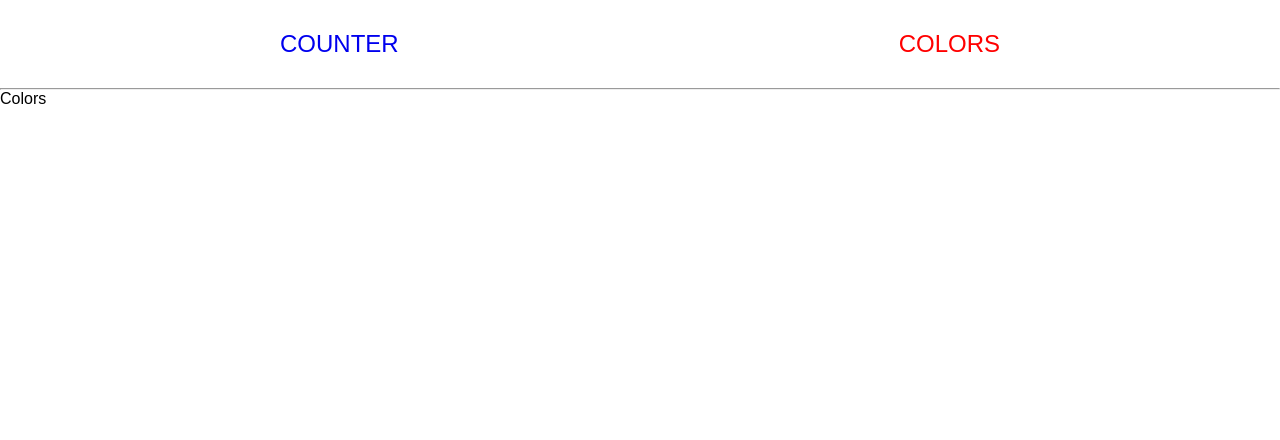
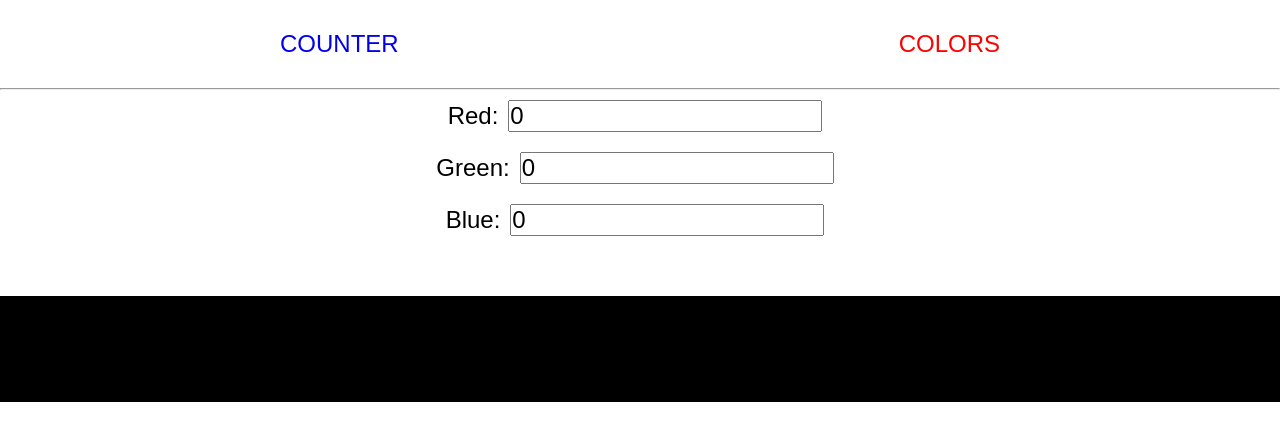
Before and after one commit to beginner1986/ReactReduxTraining, a React (Create React App) app: page /colors in a window 1280 px wide. Shown: the top 440 px of the page. Built offline with nearby package versions, Linux system fonts and the light colour scheme.

Commit message:
Colors logic implemented

```diff
--- a/src/app/layout/styles.css
+++ b/src/app/layout/styles.css
@@ -2,6 +2,19 @@
   margin: 0;
   padding: 0;
   font-family: Arial, Helvetica, sans-serif;
+  font-size: x-large;
+
+}
+
+form {
+  display: flex;
+  flex-direction: column;
+  align-items: center;
+  justify-content: center;
+}
+
+form input {
+  margin: 10px;
 }
 
 .btn {
@@ -15,7 +28,6 @@
   display: flex;
   align-items: center;
   justify-content: space-around;
-  font-size: x-large;
   margin: 30px;
 }
 
@@ -37,3 +49,10 @@
   margin: 25px;
   padding: 25px;
 }
+
+#color {
+  margin: 50px 0;
+  width: 100%;
+  height: 100px;
+  border: 3px solid;
+}
--- a/src/app/store/configureStore.ts
+++ b/src/app/store/configureStore.ts
@@ -1,10 +1,12 @@
 import { configureStore } from "@reduxjs/toolkit";
 import { TypedUseSelectorHook, useDispatch, useSelector } from "react-redux";
 import { counterSlice } from "../../features/counter/counterSlice";
+import { colorsSlice } from "../../features/colors/colorsSlice";
 
 export const store = configureStore({
     reducer: {
-        counter: counterSlice.reducer
+        counter: counterSlice.reducer,
+        colors: colorsSlice.reducer
     }
 })
 
--- a/src/features/colors/Colors.tsx
+++ b/src/features/colors/Colors.tsx
@@ -1,7 +1,27 @@
+import { useAppDispatch, useAppSelector } from "../../app/store/configureStore"
+import { setBlue, setGreen, setRed } from "./colorsSlice";
+
 export default function Colors() {
+    const dispatch = useAppDispatch();
+    const {red, green, blue} = useAppSelector(state => state.colors);
+
     return (
         <div>
-            Colors
+            <form>
+                <label>
+                    Red:
+                    <input value={red} onChange={(e) => dispatch(setRed(e.target.value))} type='text' name='red' />
+                </label>
+                <label>
+                    Green:
+                    <input value={green} onChange={(e) => dispatch(setGreen(e.target.value))} type='text' name='green' />
+                </label>
+                <label>
+                    Blue:
+                    <input value={blue} onChange={(e) => dispatch(setBlue(e.target.value))} type='text' name='blue' />
+                </label>
+            </form>
+            <div id='color' style={{background: `rgb(${red}, ${green}, ${blue})`}}></div>
         </div>
     )
 }
--- /dev/null
+++ b/src/features/colors/colorsSlice.ts
@@ -0,0 +1,23 @@
+import { createSlice } from "@reduxjs/toolkit";
+
+export const colorsSlice = createSlice({
+    name: 'colors',
+    initialState: {
+        red: 0,
+        green: 0,
+        blue: 0
+    },
+    reducers: {
+        setRed: (state, action) => {
+            state.red = action.payload;
+        },
+        setGreen: (state, action) => {
+            state.green = action.payload;
+        },
+        setBlue: (state, action) => {
+            state.blue = action.payload;
+        }
+    }
+})
+
+export const { setRed, setGreen, setBlue } = colorsSlice.actions;
```
